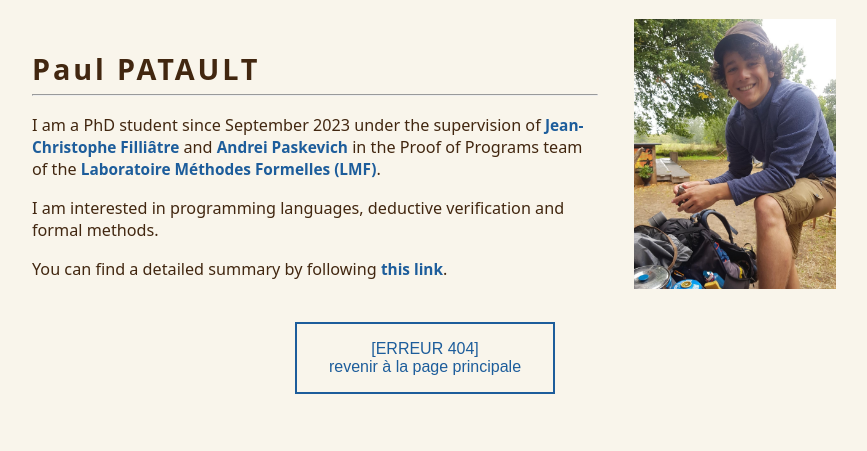
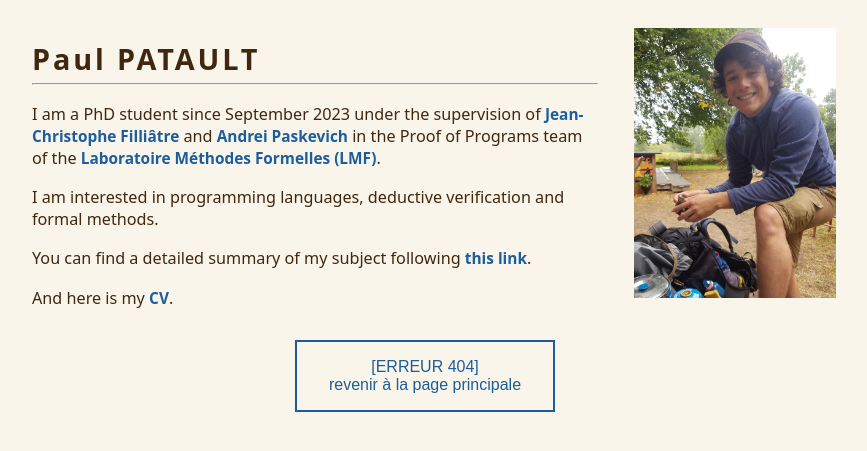
Before and after one commit to paulpatault/paulpatault.github.io, a Python web app: template html/templates/404.html in a window 1280 px wide. Shown: the top 451 px of the page, without its empty margins (215-1082 px from the left). Run offline with Jinja, Linux system fonts and the light colour scheme; the template is opened without the code that fills it, so the values that code supplies are empty; some libraries are stand-ins or nearby versions.

```diff
--- a/404.html
+++ b/404.html
@@ -23,7 +23,10 @@
             I am interested in programming languages, deductive verification and formal methods.
             </p>
             <p class="note">
-            You can find a detailed summary by following <a target="_blank" href="https://theses.fr/s368233">this link</a>.
+            You can find a detailed summary of my subject following <a target="_blank" href="https://theses.fr/s368233">this link</a>.
+            </p>
+            <p class="note">
+            And here is my <a target="_blank" href="https://theses.fr/s368233">CV</a>.
             </p>
 
         </div>
--- a/envies.html
+++ b/envies.html
@@ -23,7 +23,10 @@
             I am interested in programming languages, deductive verification and formal methods.
             </p>
             <p class="note">
-            You can find a detailed summary by following <a target="_blank" href="https://theses.fr/s368233">this link</a>.
+            You can find a detailed summary of my subject following <a target="_blank" href="https://theses.fr/s368233">this link</a>.
+            </p>
+            <p class="note">
+            And here is my <a target="_blank" href="https://theses.fr/s368233">CV</a>.
             </p>
 
         </div>
--- a/html/templates/layout.html
+++ b/html/templates/layout.html
@@ -23,7 +23,10 @@
             I am interested in programming languages, deductive verification and formal methods.
             </p>
             <p class="note">
-            You can find a detailed summary by following <a target="_blank" href="https://theses.fr/s368233">this link</a>.
+            You can find a detailed summary of my subject following <a target="_blank" href="https://theses.fr/s368233">this link</a>.
+            </p>
+            <p class="note">
+            And here is my <a target="_blank" href="https://theses.fr/s368233">CV</a>.
             </p>
 
         </div>
--- a/index.html
+++ b/index.html
@@ -23,7 +23,10 @@
             I am interested in programming languages, deductive verification and formal methods.
             </p>
             <p class="note">
-            You can find a detailed summary by following <a target="_blank" href="https://theses.fr/s368233">this link</a>.
+            You can find a detailed summary of my subject following <a target="_blank" href="https://theses.fr/s368233">this link</a>.
+            </p>
+            <p class="note">
+            And here is my <a target="_blank" href="https://theses.fr/s368233">CV</a>.
             </p>
 
         </div>
```
